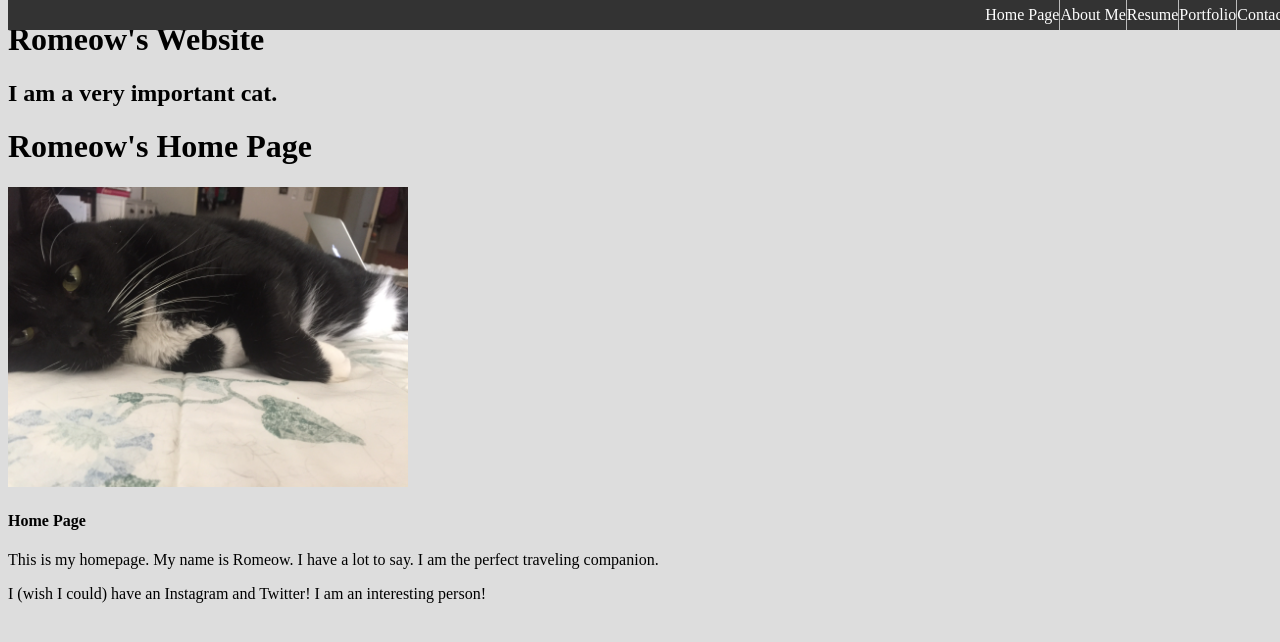
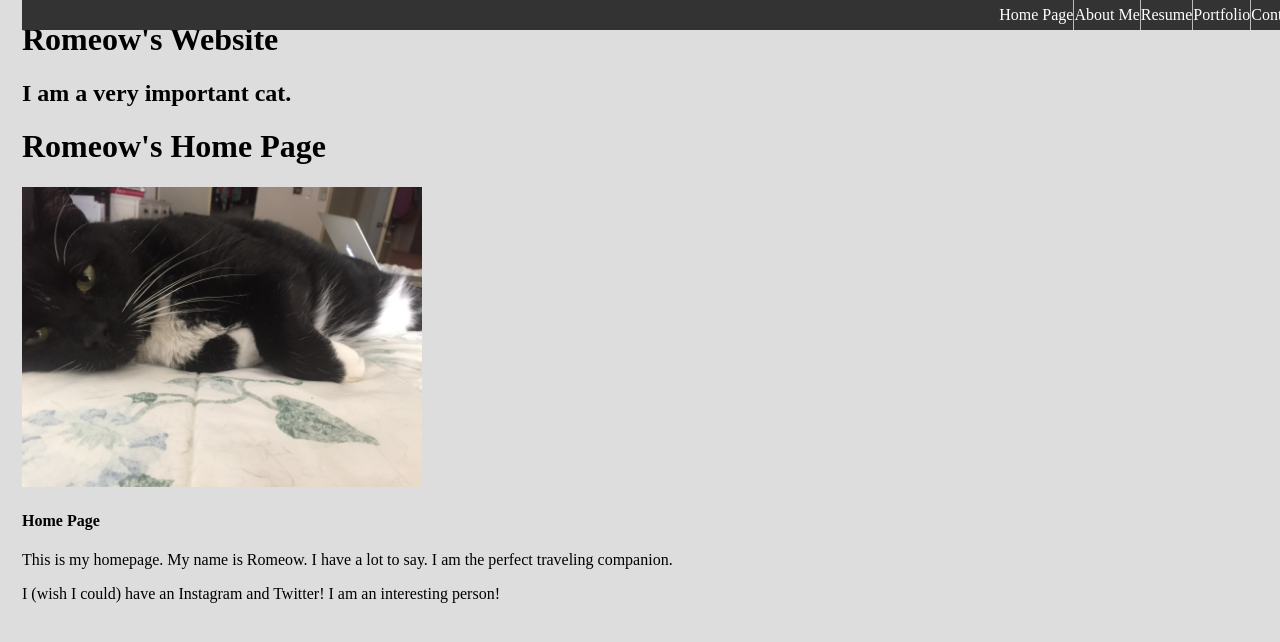
Before and after one commit to emeriwether/emeriwether.github.io, a Jekyll site: the page built from index.html, in a window 1280 px wide. Shown: the top 642 px of the page. Built offline with Jekyll 4.4.1, drawn with Linux system fonts in a browser that asks for light colours.

Commit message:
added margin to body

```diff
--- a/css/styles.css
+++ b/css/styles.css
@@ -1,10 +1,8 @@
-/*
 body {
-    margin: 0 auto;
-    width: 70%;
-    font: 100% Georgia, "Times New Roman", Times, serif;
+    margin: 8px 22px 8px 22px;
 }
 
+/*
 p {
     margin:0 auto;
     line-height: 1.8;
```
